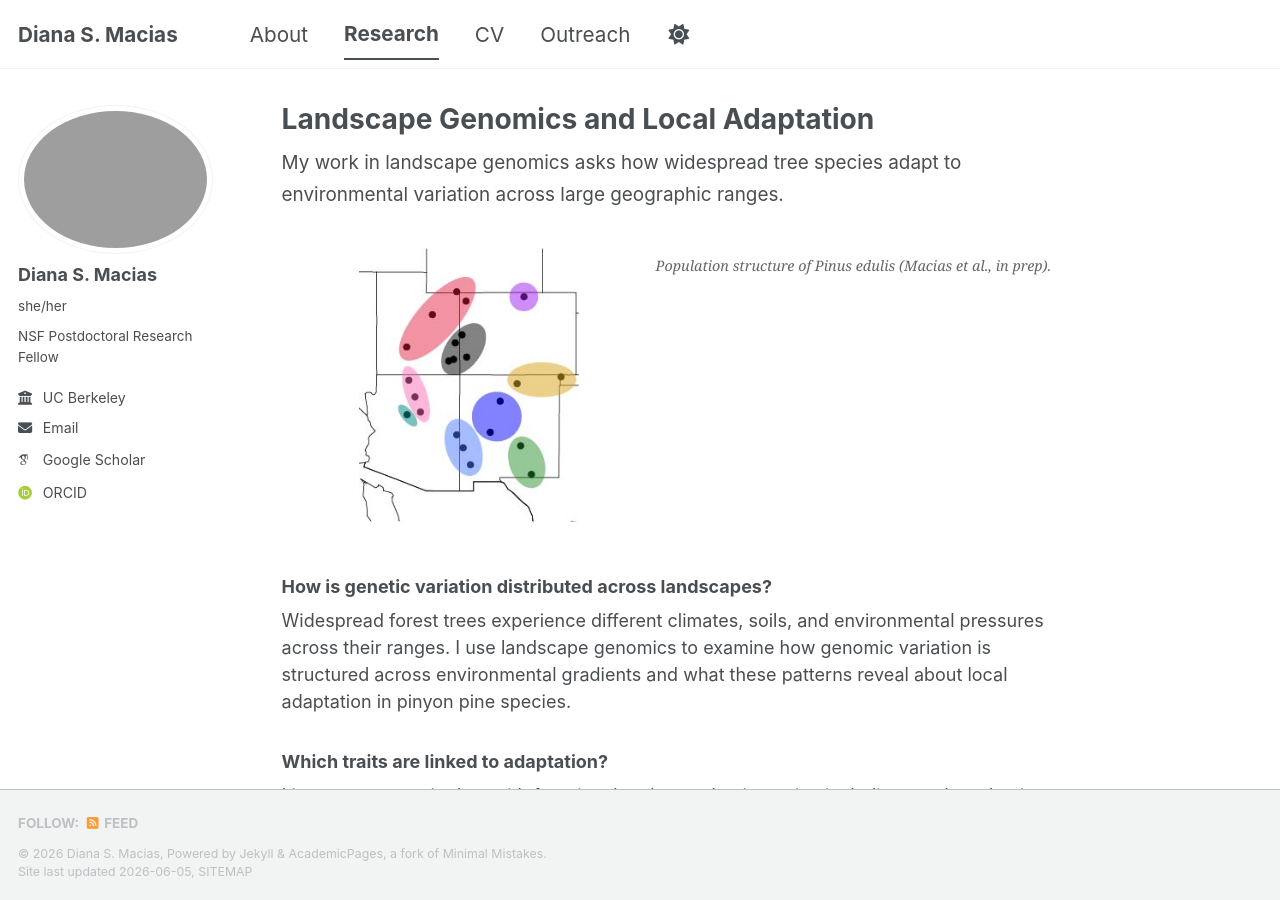
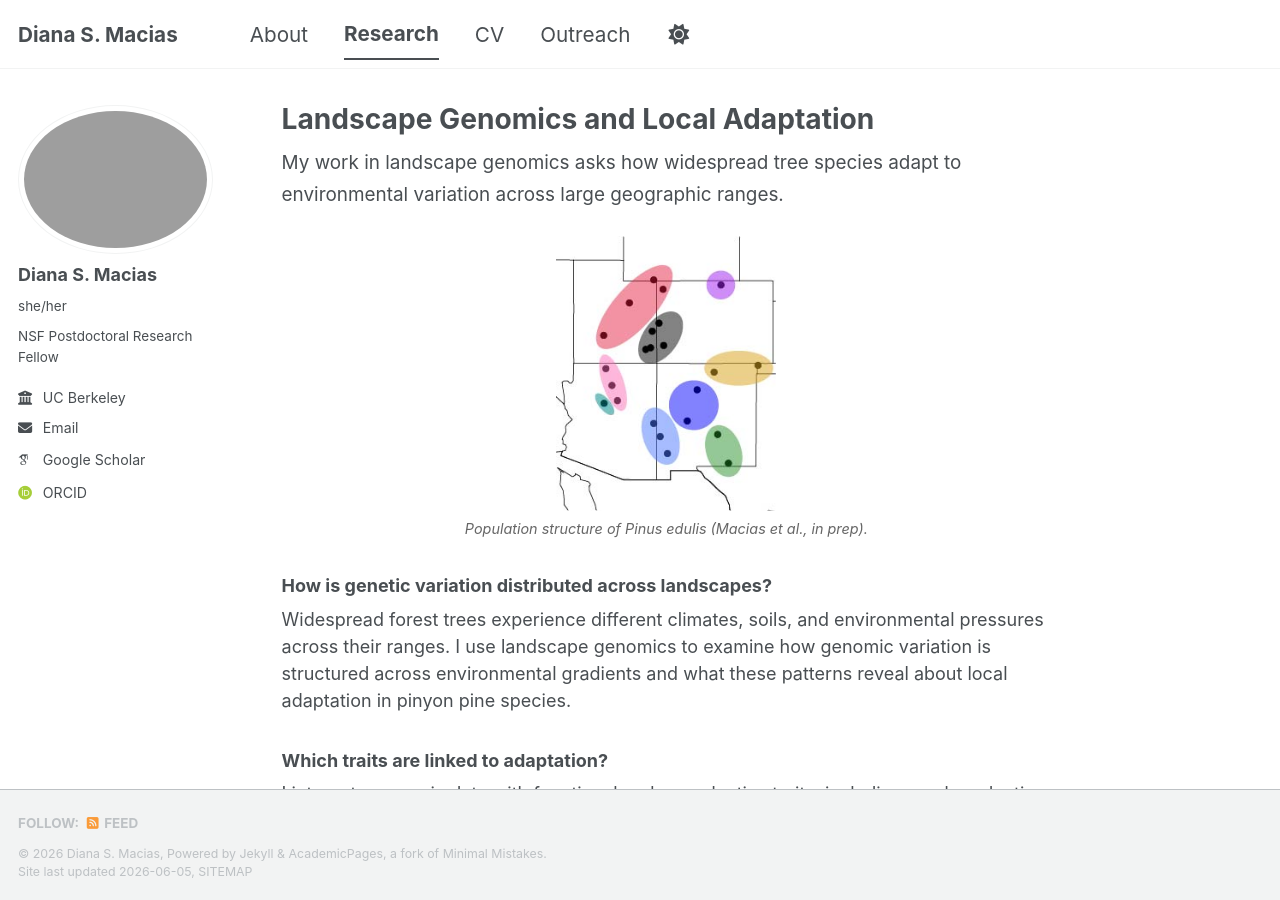
Before and after one commit to maciasd/maciasd.github.io, a Jekyll site: the page built from _pages/landscape-genomics.md, in a window 1280 px wide and 900 px high. Built offline with Jekyll 4.4.1, drawn with Linux system fonts in a browser that asks for light colours; some web fonts are replaced; a script bundle is joined from its source files by our own code; library files that are not in the unit come from our copies.

Commit message:
Refactor landscape genomics section layout
Updated the layout of the landscape genomics section, changing the figure to a div and modifying the caption format.

```diff
--- a/_pages/landscape-genomics.md
+++ b/_pages/landscape-genomics.md
@@ -8,14 +8,15 @@ author_profile: true
 My work in landscape genomics asks how widespread tree species adapt to environmental variation across large geographic ranges.
 </p>
 
-<figure style="text-align: center; margin-bottom: 20px;">
+<div style="text-align: center; margin-bottom: 20px;">
   <img src="/images/landscape-genomics.jpg"
-    alt="Population structure of Pinus edulis"
-    style="width: 220px !important; max-width: 100%; height: auto; display: block; margin-left: auto; margin-right: auto;">
-  <figcaption style="display: block; clear: both; font-size: 0.8em; line-height: 1.4; color: #666; margin-top: 8px; text-align: center;">
+       alt="Population structure of Pinus edulis"
+       style="width: 220px !important; max-width: 100%; height: auto; display: block; margin-left: auto; margin-right: auto;">
+
+  <p style="font-size: 0.8em; line-height: 1.4; color: #666; margin-top: 8px; text-align: center;">
     <em>Population structure of <i>Pinus edulis</i> (Macias et al., in prep).</em>
-  </figcaption>
-</figure>
+  </p>
+</div>
 
 ### How is genetic variation distributed across landscapes?
 
```
